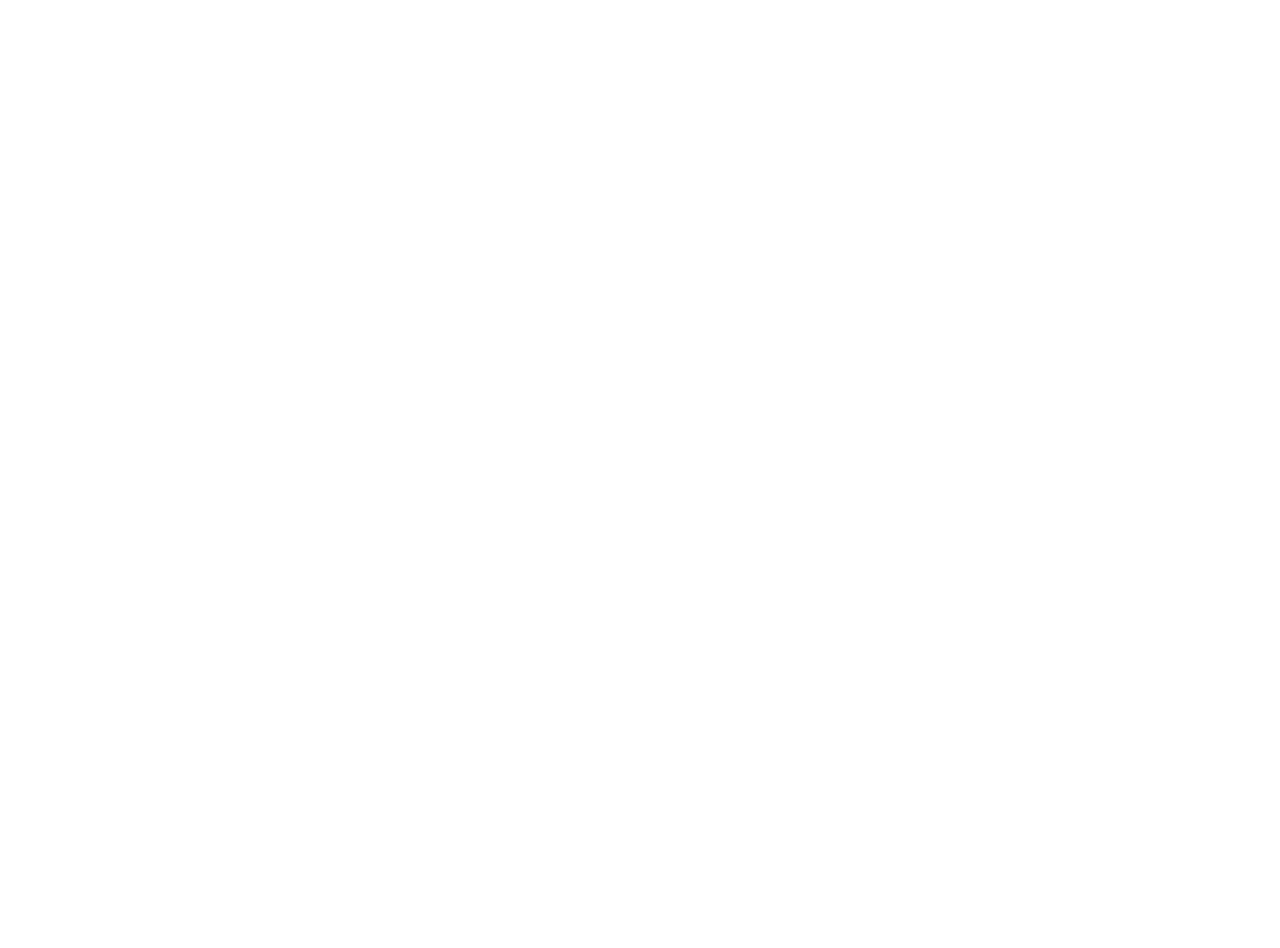
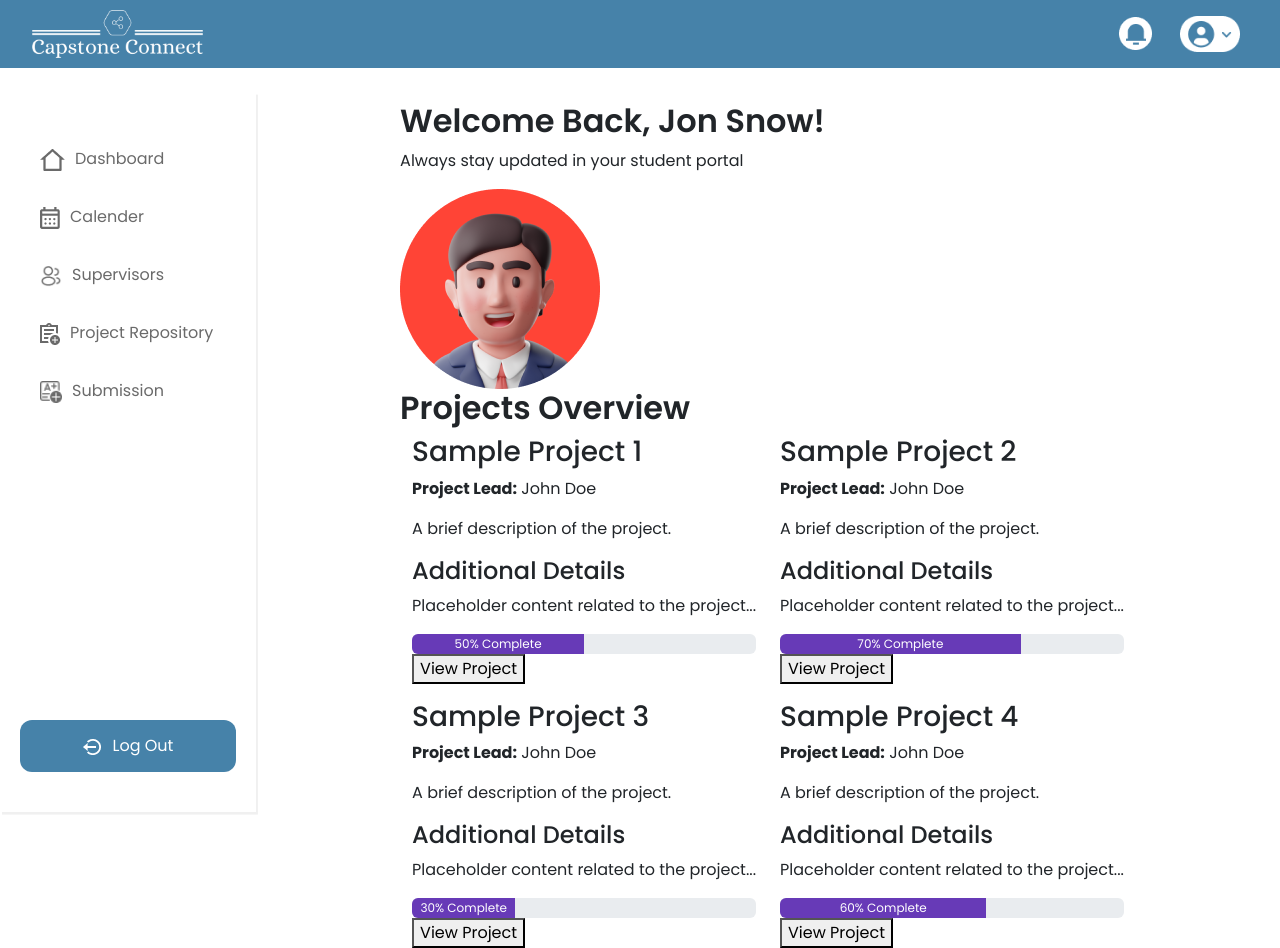
Before and after one commit to abdulrehmannkhan/Capstone-Connect, a React (Create React App) app: page /SupervisorDashboard in a window 1280 px wide. Before the commit this address had no page. Before the commit the page ends 800 px from the top, so only its background shows below. Built offline with nearby package versions, Linux system fonts and the light colour scheme.

Commit message:
supervisor dashboard done

```diff
--- a/src/App.js
+++ b/src/App.js
@@ -12,6 +12,7 @@ import SubmitProposal from './components/SubmitProposal';
 import Proposals from './components/Proposals';
 import SupProjects from './components/SupProjects';
 import ProjectPage from './components/ProjectPage';
+import SupervisorDashboard from './components/SupervisorDashboard';
 
 
 
@@ -30,6 +31,7 @@ function App() {
           <Route path='/Proposals' element={<Proposals/>}></Route>
           <Route path='/SupProjects' element={<SupProjects/>}></Route>
           <Route path='/ProjectPage' element={<ProjectPage/>}></Route>
+          <Route path='/SupervisorDashboard' element={<SupervisorDashboard/>}></Route>
 
         </Routes>
       </BrowserRouter>
--- /dev/null
+++ b/src/components/ProjectCard.js
@@ -0,0 +1,31 @@
+import React from 'react';
+import PropTypes from 'prop-types';
+
+const ProjectCard = ({ projectName, projectLead, description, progress }) => {
+    return (
+        <div className="project-card">
+            <h3>{projectName}</h3>
+            <p>
+                <strong>Project Lead:</strong> {projectLead}
+            </p>
+            <p>{description}</p>
+            <div className="additional-details">
+                <h4>Additional Details</h4>
+                <p>Placeholder content related to the project...</p>
+            </div>
+            <div class="progress" role="progressbar" aria-label="Example with label" aria-valuenow="25" aria-valuemin="0" aria-valuemax="100">
+                <div class="progress-bar" style={{width: `${progress}%`}}>{progress}% Complete</div>
+            </div>
+            <button>View Project</button>
+        </div>
+    );
+};
+
+ProjectCard.propTypes = {
+    projectName: PropTypes.string.isRequired,
+    projectLead: PropTypes.string.isRequired,
+    description: PropTypes.string.isRequired,
+    progress: PropTypes.number.isRequired,
+};
+
+export default ProjectCard;
--- a/src/components/StudentDashboard.js
+++ b/src/components/StudentDashboard.js
@@ -16,6 +16,7 @@ function StudentDashboard() {
                     <div className="banner">
                         <div className="container">
                             <div className="row">
+
                                 <div className="bannertxt">
                                     <p className='curDate'>September 4,  2023</p>
                                     <h2>Welcome back, John!</h2>
--- /dev/null
+++ b/src/components/SupervisorDashboard.js
@@ -0,0 +1,83 @@
+import React from 'react'
+import MainSideBar from './MainSideBar'
+import NavBar from './NavBar'
+import BannerImg from './assets/review_placeholder.png'
+import ProjectCard from './ProjectCard';
+
+
+
+function SupervisorDashboard() {
+
+    return (
+        <div>
+            <NavBar />
+            <MainSideBar />
+            <div className='mainmargins'>
+                <div className="supDashMain">
+                    <div className="container">
+                        <div className="row">
+                            <div className="banner">
+                                <div className="bannertxt">
+                                    <h2>Welcome back, Jon Snow!</h2>
+                                    <p>Always stay updated in your student portal</p>
+                                </div>
+                                <div className="bannerimg">
+                                    <img src={BannerImg} alt="BannerHeroImg" />
+                                </div>
+                            </div>
+                        </div>
+                    </div>
+                    <div className="container">
+
+                        <div className="row">
+                            <div className="projOvr">
+                                <h2>Projects Overview</h2>
+                                <div className="container">
+                                    <div className="row">
+                                        <div className="col-6">
+                                            <ProjectCard
+                                                projectName="Sample Project 1"
+                                                projectLead="John Doe"
+                                                description="A brief description of the project."
+                                                progress={50}
+                                            />
+                                        </div>
+                                        <div className="col-6">
+                                            <ProjectCard
+                                                projectName="Sample Project 2"
+                                                projectLead="John Doe"
+                                                description="A brief description of the project."
+                                                progress={70}
+                                            />
+                                        </div>
+                                    </div>
+                                    <div className="row mt-3">
+                                        <div className="col-6">
+                                            <ProjectCard
+                                                projectName="Sample Project 3"
+                                                projectLead="John Doe"
+                                                description="A brief description of the project."
+                                                progress={30}
+                                            />
+                                        </div>
+                                        <div className="col-6">
+                                            <ProjectCard
+                                                projectName="Sample Project 4"
+                                                projectLead="John Doe"
+                                                description="A brief description of the project."
+                                                progress={60}
+                                            />
+                                        </div>
+                                    </div>
+                                </div>
+                            </div>
+                        </div>
+                    </div>
+                </div>
+            </div>
+        </div>
+
+    )
+}
+
+export default SupervisorDashboard
```
Also changed, not shown: src/components/assets/review_placeholder.png (added).
